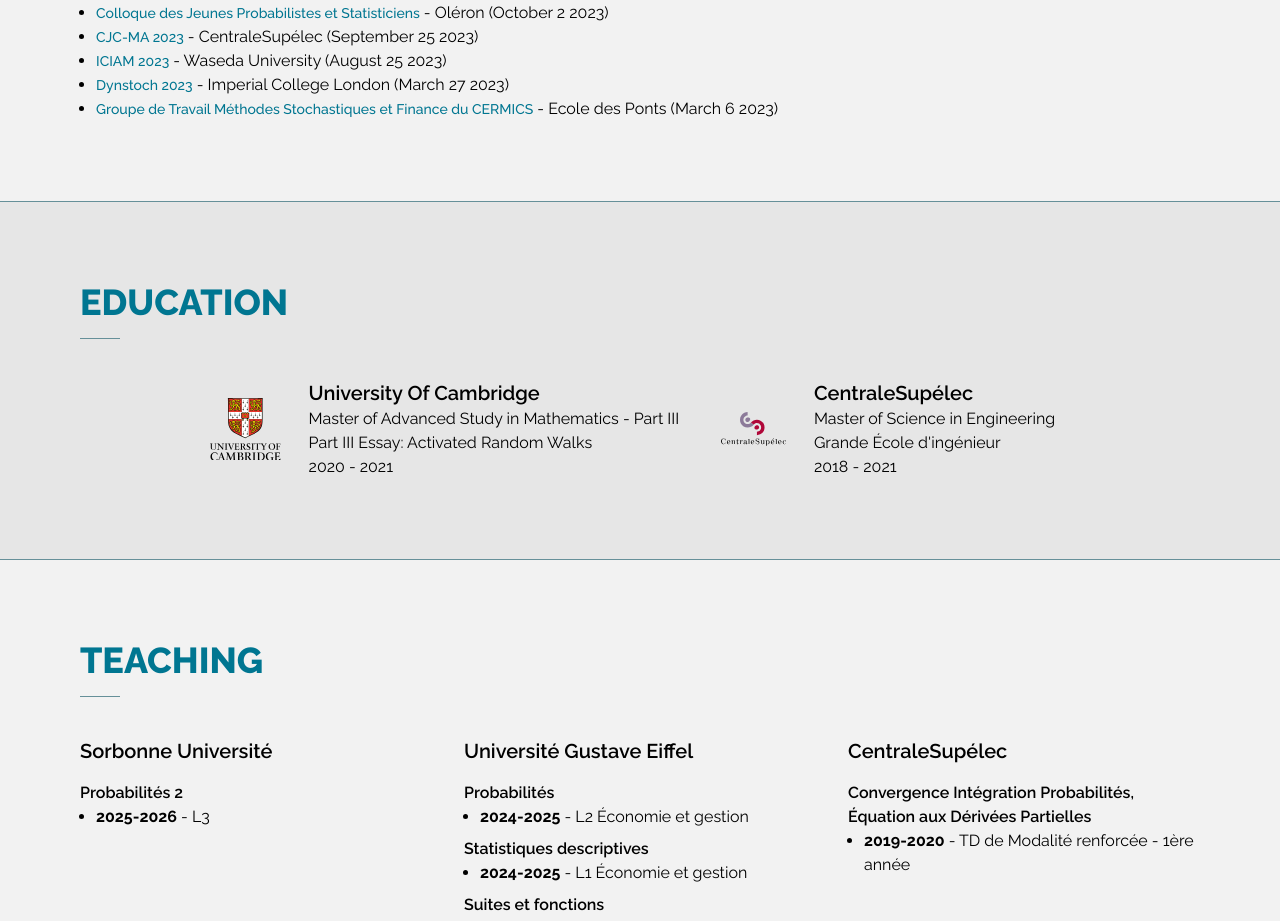
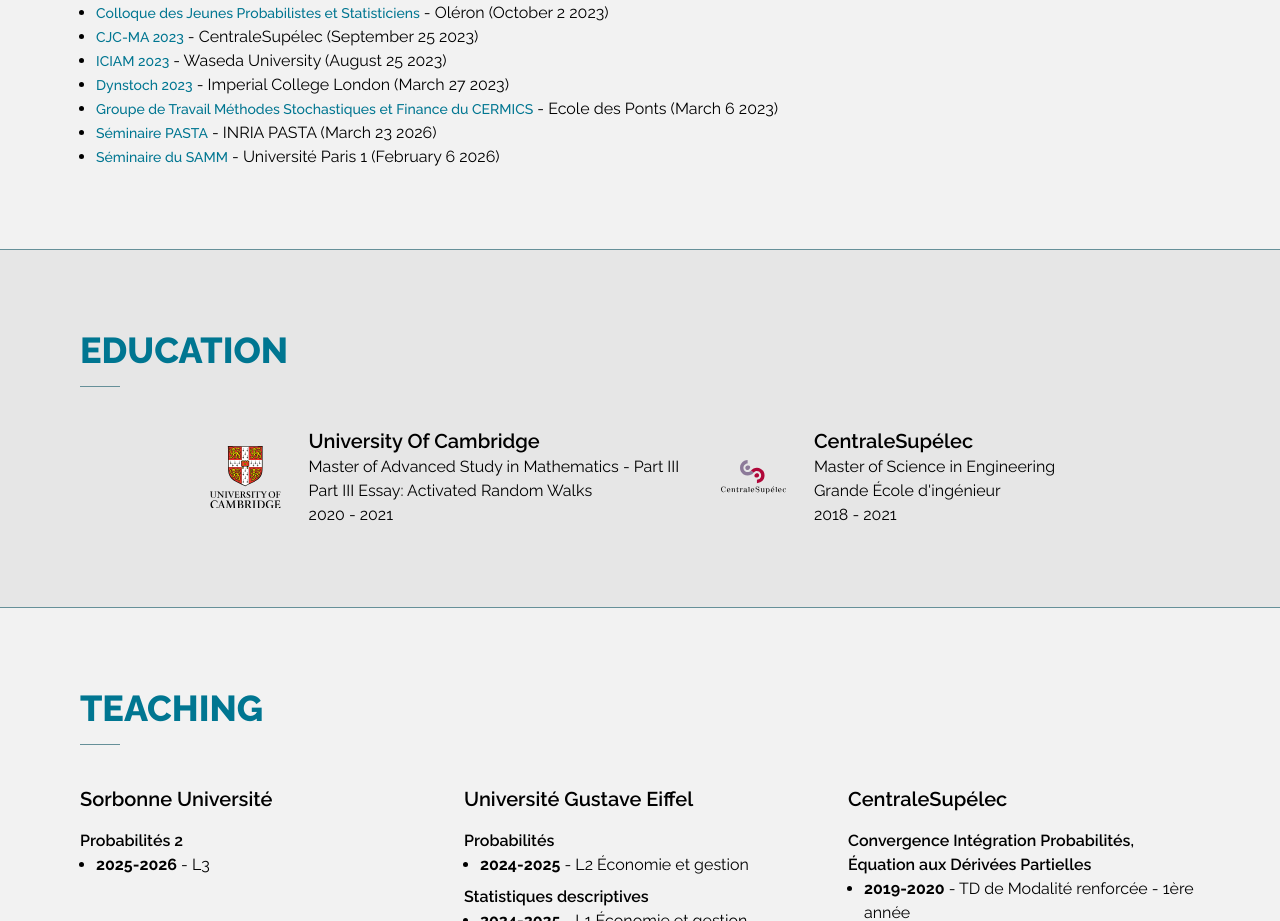
Before and after one commit to elisebayraktar/elisebayraktar.github.io, a React (Vite) app: page / in a window 1280 px wide. Shown: the part 1228-2149 px from the top of the page. Built offline with nearby package versions, Linux system fonts and the light colour scheme.

Commit message:
feat: update talks

```diff
--- a/src/components/sections/talks.tsx
+++ b/src/components/sections/talks.tsx
@@ -62,6 +62,16 @@
     label: 'Groupe de Travail Méthodes Stochastiques et Finance du CERMICS',
     link: 'http://cermics.enpc.fr/~alfonsi/GTMSF2223.html',
   },
+  {
+    dateAndPlace: 'INRIA PASTA (March 23 2026)',
+    label: 'Séminaire PASTA',
+    link: 'https://team.inria.fr/pasta/fr/francais-efficient-estimation-of-jump-parameters-for-stochastic-differential-equations-driven-by-levy-processes-elise-bayraktar-sorbonne-universite/',
+  },
+  {
+    dateAndPlace: 'Université Paris 1 (February 6 2026)',
+    label: 'Séminaire du SAMM',
+    link: 'https://samm.pantheonsorbonne.fr/seminaire-conference/seminaire-du-samm',
+  },
 ]
 
 export default function Talks() {
```
